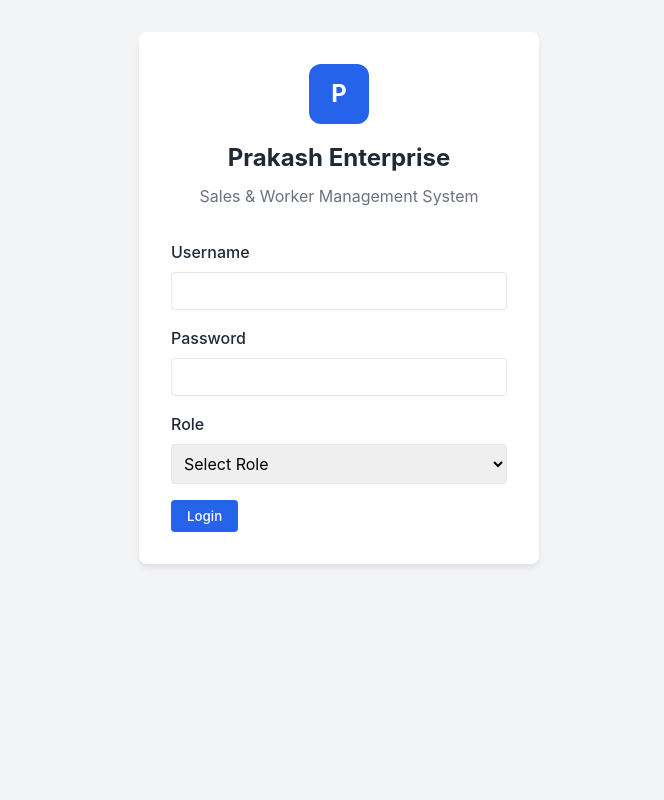
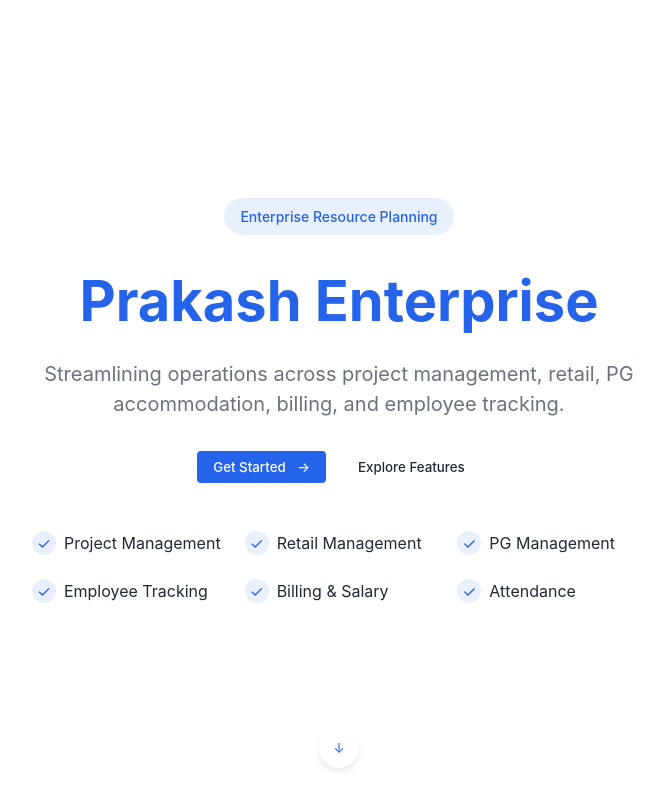
Before and after one commit to harishkumar59/77TWO, a plain HTML site: page index.html in a window 1280 px wide. Shown: the whole page, without its empty margins (301-965 px from the left). Drawn offline with Linux system fonts and the light colour scheme.

Commit message:
MADE CHANGES ACCORING TO THE SUJAL ALL SET TILL 2ND PAGE

```diff
--- a/index.html
+++ b/index.html
@@ -10,13 +10,64 @@
     <!-- Splash Screen -->
     <div id="splash-screen" class="splash-screen">
         <div class="splash-content">
-            <div class="logo">P</div>
+            <img src="image/logo.png" alt="Prakash Enterprise Logo" class="splash-logo">
             <h1>Prakash Enterprise</h1>
         </div>
     </div>
 
-    <!-- Login Page -->
-    <div id="login-page">
+    <!-- Main Content -->
+    <div id="main-content" style="display: none;">
+        <div class="hero-section">
+            <div class="hero-content">
+                <div class="tag-pill">Enterprise Resource Planning</div>
+                <h1 class="hero-title">Prakash Enterprise</h1>
+                <p class="hero-subtitle">
+                    Streamlining operations across project management, retail, PG
+                    accommodation, billing, and employee tracking.
+                </p>
+                <div class="hero-buttons">
+                    <button class="btn btn-primary">Get Started <span class="arrow-icon">→</span></button>
+                    <button class="btn btn-outline">Explore Features</button>
+                </div>
+
+                <div class="feature-list">
+                    <div class="feature-item">
+                        <span class="feature-icon">✓</span>
+                        <span>Project Management</span>
+                    </div>
+                    <div class="feature-item">
+                        <span class="feature-icon">✓</span>
+                        <span>Retail Management</span>
+                    </div>
+                    <div class="feature-item">
+                        <span class="feature-icon">✓</span>
+                        <span>PG Management</span>
+                    </div>
+                    <div class="feature-item">
+                        <span class="feature-icon">✓</span>
+                        <span>Employee Tracking</span>
+                    </div>
+                    <div class="feature-item">
+                        <span class="feature-icon">✓</span>
+                        <span>Billing & Salary</span>
+                    </div>
+                    <div class="feature-item">
+                        <span class="feature-icon">✓</span>
+                        <span>Attendance</span>
+                    </div>
+                </div>
+            </div>
+        </div>
+
+        <div class="scroll-indicator">
+            <button class="scroll-down-btn">
+                <span class="scroll-icon">↓</span>
+            </button>
+        </div>
+    </div>
+
+    <!-- Login Page (Hidden initially) -->
+    <div id="login-page" style="display: none;">
         <div class="login-container">
             <div class="login-header">
                 <div class="logo">P</div>
--- a/script.js
+++ b/script.js
@@ -14,6 +14,7 @@ const sampleData = {
 
 // DOM Elements
 const splashScreen = document.getElementById('splash-screen');
+const mainContent = document.getElementById('main-content');
 const loginPage = document.getElementById('login-page');
 const app = document.getElementById('app');
 const loginForm = document.getElementById('login-form');
@@ -32,18 +33,59 @@ const tabContents = document.querySelectorAll('.tab-content');
 
 // Initialize Application
 document.addEventListener('DOMContentLoaded', () => {
-  // Hide splash screen after 2 seconds
+  // Hide splash screen after 2.5 seconds
   setTimeout(() => {
       splashScreen.style.animation = 'fadeOut 0.5s ease-in forwards';
       setTimeout(() => {
           splashScreen.style.display = 'none';
-          loginPage.style.animation = 'fadeIn 0.5s ease-in';
+          mainContent.style.display = 'block';
+          mainContent.style.animation = 'fadeIn 0.5s ease-in';
       }, 500);
-  }, 2000);
+  }, 2500);
 
   // Initialize tables with sample data
   initializeTables();
+
+  // Add event listeners for main content buttons
+  setupMainContentListeners();
 });
+
+// Setup Main Content Event Listeners
+function setupMainContentListeners() {
+  const getStartedBtn = document.querySelector('.hero-buttons .btn-primary');
+  const exploreBtn = document.querySelector('.hero-buttons .btn-outline');
+  const scrollDownBtn = document.querySelector('.scroll-down-btn');
+
+  if (getStartedBtn) {
+    getStartedBtn.addEventListener('click', () => {
+      mainContent.style.animation = 'fadeOut 0.5s ease-in forwards';
+      setTimeout(() => {
+        mainContent.style.display = 'none';
+        loginPage.style.display = 'block';
+        loginPage.style.animation = 'fadeIn 0.5s ease-in';
+      }, 500);
+    });
+  }
+
+  if (exploreBtn) {
+    exploreBtn.addEventListener('click', () => {
+      // Scroll to features section or show more information
+      window.scrollTo({
+        top: window.innerHeight,
+        behavior: 'smooth'
+      });
+    });
+  }
+
+  if (scrollDownBtn) {
+    scrollDownBtn.addEventListener('click', () => {
+      window.scrollTo({
+        top: window.innerHeight,
+        behavior: 'smooth'
+      });
+    });
+  }
+}
 
 // Login Form Handler
 loginForm.addEventListener('submit', (e) => {
--- a/styles.css
+++ b/styles.css
@@ -18,9 +18,10 @@
 }
 
 body {
-  background-color: var(--background-light);
+  background-color: white;
   color: var(--text-color);
   line-height: 1.5;
+  min-height: 100vh;
 }
 
 /* Splash Screen */
@@ -37,6 +38,138 @@ body {
 
 .splash-content {
   text-align: center;
+  display: flex;
+  flex-direction: column;
+  align-items: center;
+}
+
+.splash-logo {
+  width: 120px;
+  height: auto;
+  margin-bottom: 1.5rem;
+}
+
+.splash-content h1 {
+  font-size: 2.5rem;
+  font-weight: 700;
+  color: var(--primary-color);
+}
+
+/* Hero Section */
+.hero-section {
+  min-height: 100vh;
+  display: flex;
+  justify-content: center;
+  align-items: center;
+  padding: 2rem;
+}
+
+.hero-content {
+  max-width: 800px;
+  text-align: center;
+}
+
+.tag-pill {
+  display: inline-block;
+  background-color: rgba(37, 99, 235, 0.1);
+  color: var(--primary-color);
+  padding: 0.5rem 1rem;
+  border-radius: 9999px;
+  font-size: 0.875rem;
+  font-weight: 500;
+  margin-bottom: 1.5rem;
+}
+
+.hero-title {
+  font-size: 3.5rem;
+  font-weight: 700;
+  margin-bottom: 1rem;
+  color: var(--primary-color);
+}
+
+.hero-subtitle {
+  font-size: 1.25rem;
+  color: var(--text-light);
+  max-width: 600px;
+  margin: 0 auto 2rem;
+}
+
+.hero-buttons {
+  display: flex;
+  gap: 1rem;
+  justify-content: center;
+  margin-bottom: 3rem;
+}
+
+.btn-outline {
+  background: none;
+  border: 1px solid var(--border-color);
+  color: var(--text-color);
+  padding: 0.5rem 1rem;
+  border-radius: 4px;
+  font-weight: 500;
+  cursor: pointer;
+}
+
+.btn-outline:hover {
+  background-color: var(--background-light);
+}
+
+.arrow-icon {
+  display: inline-block;
+  margin-left: 0.5rem;
+}
+
+/* Feature List */
+.feature-list {
+  display: grid;
+  grid-template-columns: repeat(3, 1fr);
+  gap: 1.5rem;
+  max-width: 800px;
+  margin: 0 auto;
+}
+
+.feature-item {
+  display: flex;
+  align-items: center;
+  gap: 0.5rem;
+}
+
+.feature-icon {
+  display: inline-flex;
+  align-items: center;
+  justify-content: center;
+  width: 24px;
+  height: 24px;
+  background-color: rgba(37, 99, 235, 0.1);
+  color: var(--primary-color);
+  border-radius: 50%;
+}
+
+/* Scroll Indicator */
+.scroll-indicator {
+  position: absolute;
+  bottom: 2rem;
+  left: 50%;
+  transform: translateX(-50%);
+}
+
+.scroll-down-btn {
+  background: none;
+  border: none;
+  cursor: pointer;
+  width: 40px;
+  height: 40px;
+  border-radius: 50%;
+  display: flex;
+  align-items: center;
+  justify-content: center;
+  background-color: white;
+  box-shadow: 0 4px 6px -1px rgb(0 0 0 / 0.1);
+}
+
+.scroll-icon {
+  color: var(--primary-color);
 }
 
 /* Logo */
@@ -304,17 +437,25 @@ body {
 
 /* Responsive Design */
 @media (max-width: 768px) {
-  .stats-grid {
-      grid-template-columns: 1fr;
+  .hero-title {
+    font-size: 2.5rem;
   }
 
-  .nav-tabs {
-      flex-wrap: wrap;
+  .hero-subtitle {
+    font-size: 1rem;
   }
 
-  .data-table {
-      display: block;
-      overflow-x: auto;
-      white-space: nowrap;
+  .feature-list {
+    grid-template-columns: repeat(2, 1fr);
+  }
+
+  .hero-buttons {
+    flex-direction: column;
   }
 }
+
+@media (max-width: 480px) {
+  .feature-list {
+    grid-template-columns: 1fr;
+  }
+}
```
Also changed, not shown: image/logo.png (added), logo.png (added).
